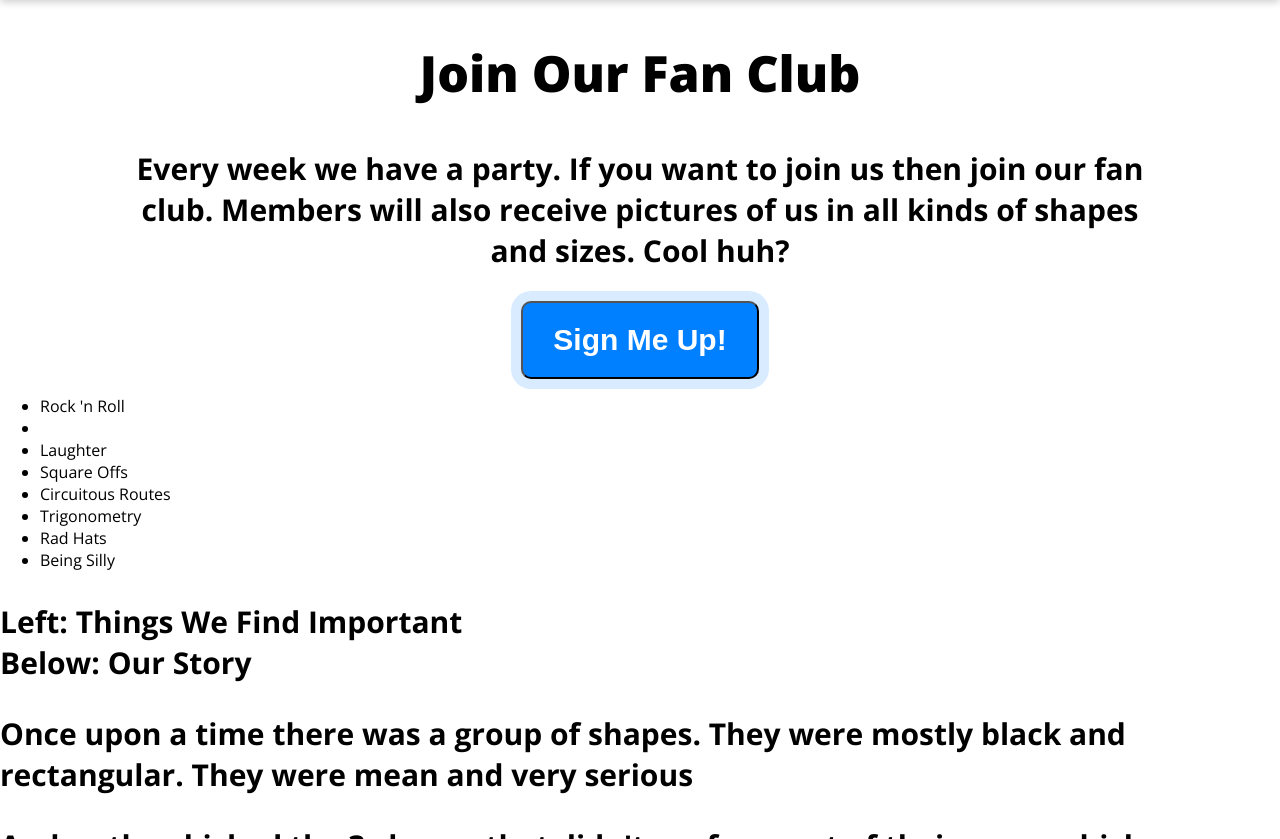
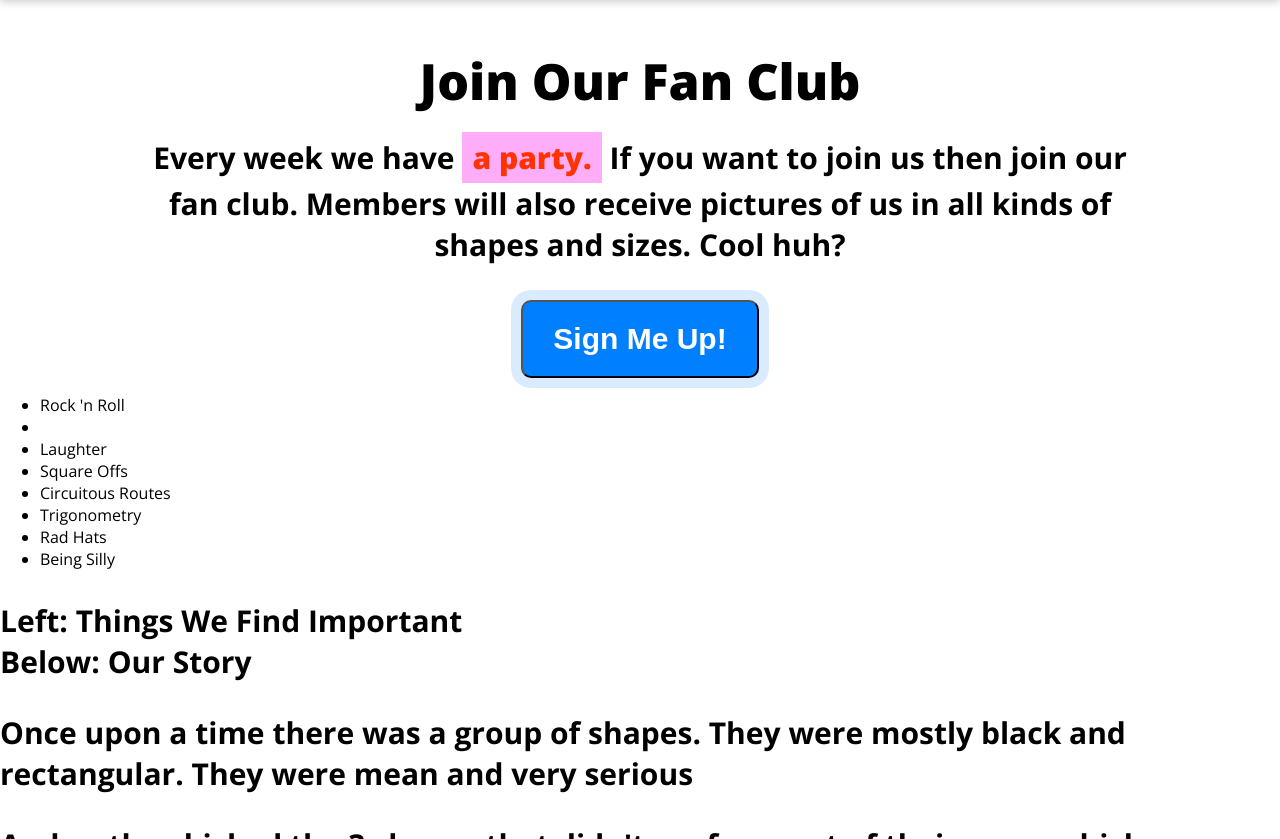
Before and after one commit to Raxu94/the-gang, a plain HTML site: page index.html in a window 1280 px wide. Shown: the part 903-1742 px from the top of the page. Drawn offline with nearby package versions, Linux system fonts and the light colour scheme.

Commit message:
tightened up the read more section

```diff
--- a/css/style.css
+++ b/css/style.css
@@ -165,7 +165,22 @@ nav ul li a{
     text-align: center;
 }
 
-.more-info
+.more-info p{
+    margin: 18px 0 35px;
+}
+
+.more-info h2{
+    margin: 50px 0 0;
+}
+
+.highlight{
+    background-color: #FFADF9;
+    color: #FF3300;
+    padding: 5px 10px;
+    line-height: 50px;
+    font-weight: 800;
+    display: inline;
+}
 
 /*
 <div class="more-info" id="more-info">
```
